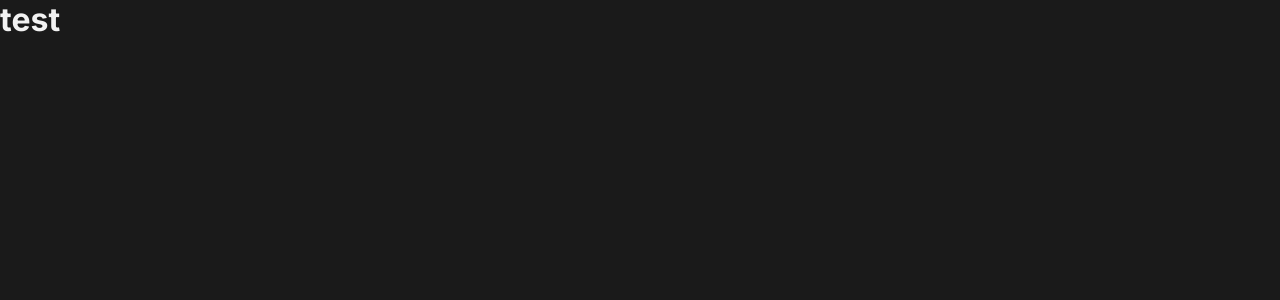
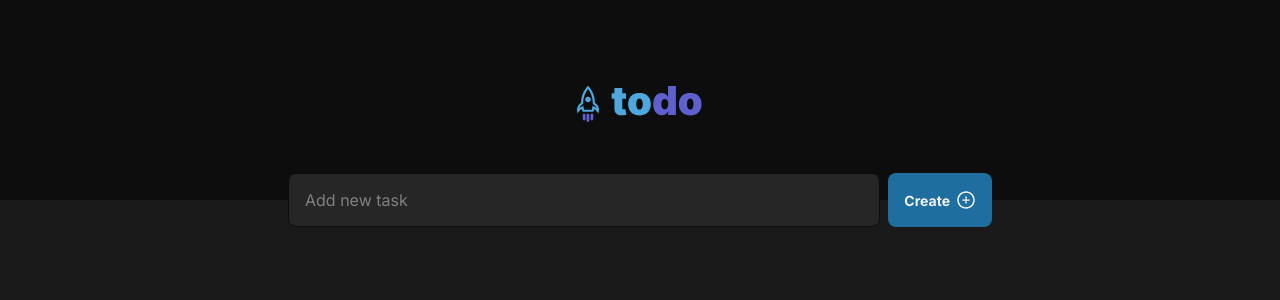
Before and after one commit to FernandoAdelinoSilva/react-to-do-list, a React (Vite) app: page / in a window 1280 px wide. Shown: the top 300 px of the page. Built offline with nearby package versions, Linux system fonts and the light colour scheme.

Commit message:
feat: styles for header

```diff
--- a/package.json
+++ b/package.json
@@ -10,7 +10,8 @@
   },
   "dependencies": {
     "react": "^18.2.0",
-    "react-dom": "^18.2.0"
+    "react-dom": "^18.2.0",
+    "react-icons": "^4.8.0"
   },
   "devDependencies": {
     "@types/react": "^18.0.28",
--- a/src/App.tsx
+++ b/src/App.tsx
@@ -1,8 +1,10 @@
+import { Header } from './components/Header';
+
 function App() {
   return (
-    <div>
-      <h1>test</h1>
-    </div>
+    <>
+      <Header />
+    </>
   );
 }
 
--- /dev/null
+++ b/src/components/Header/header.module.css
@@ -0,0 +1,48 @@
+.header {
+  background: var(--gray-700);
+  display: flex;
+  align-items: center;
+  justify-content: center;
+  height: 12.5rem;
+  position: relative;
+}
+
+.newTaskForm {
+  position: absolute;
+  height: 3.375rem;
+  bottom: calc(-3.375rem / 2);
+  width: 100%;
+  max-width: 46rem;
+  display: flex;
+  gap: 0.5rem;
+  padding: 0 1rem;
+}
+
+.newTaskForm input {
+  height: 100%;
+  flex: 1;
+  color: var(--gray-100);
+  background: var(--gray-500);
+  border: 1px solid var(--gray-700);
+  border-radius: 0.5rem;
+  padding: 0 1rem;
+  font-size: 1rem;
+}
+
+.newTaskForm input::placeholder {
+  color: var(--gray-300);
+}
+
+.newTaskForm button {
+  height: 100%;
+  padding: 0 1rem;
+  background: var(--blue-dark);
+  color: var(--gray-100);
+  border: none;
+  border-radius: 0.5rem;
+  display: flex;
+  align-items: center;
+  gap: 0.375rem;
+  font-weight: 700;
+  font-size: 0.875rem;
+}
--- /dev/null
+++ b/src/components/Header/index.tsx
@@ -0,0 +1,19 @@
+import todoLogo from '../../assets/todoLogo.svg';
+import styles from './header.module.css';
+import { AiOutlinePlusCircle } from 'react-icons/ai';
+
+export function Header() {
+  return (
+    <header className={styles.header}>
+      <img src={todoLogo} />
+
+      <form className={styles.newTaskForm}>
+        <input placeholder="Add new task" />
+        <button>
+          Create
+          <AiOutlinePlusCircle size={20} />
+        </button>
+      </form>
+    </header>
+  );
+}
```
Also changed, not shown: src/assets/todoLogo.svg (added), 1 other file (tests, documents, lock files or other folders).
